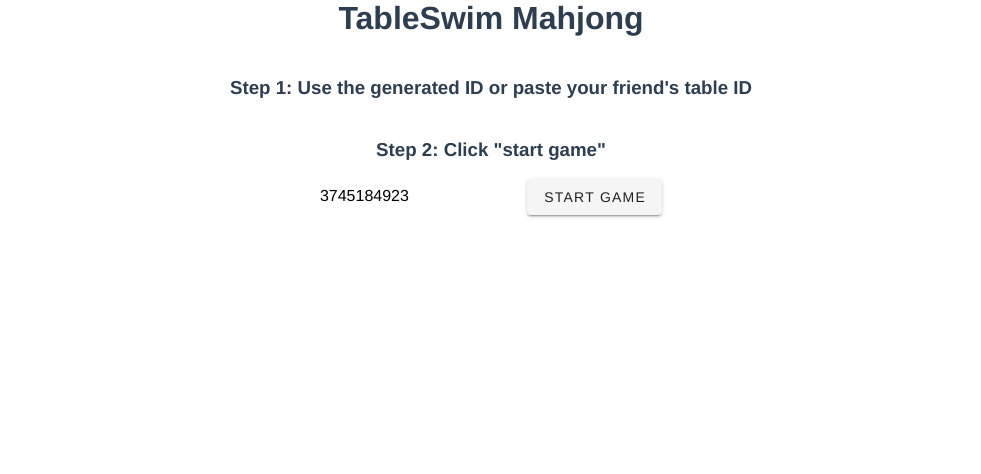
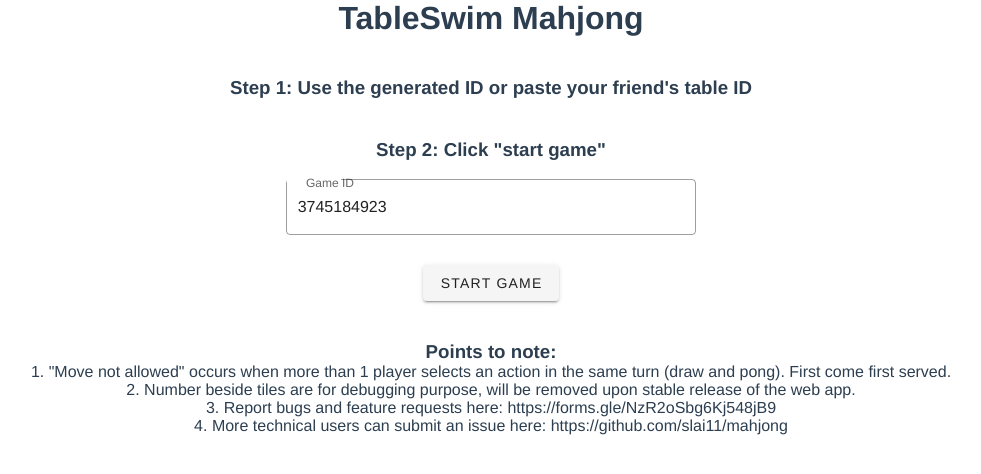
Before and after one commit to slai11/mahjong, a Vue app in the folder frontend/: page / in a window 1280 px wide. Shown: the top 474 px of the page, without its empty margins (149-1130 px from the left). Built offline with nearby package versions, Linux system fonts and the light colour scheme.

Commit message:
refactor: nicer lobby and messages

```diff
--- a/frontend/src/components/Lobby.vue
+++ b/frontend/src/components/Lobby.vue
@@ -4,8 +4,15 @@
     <h3>Step 1: Use the generated ID or paste your friend's table ID</h3>
     <h3>Step 2: Click "start game"</h3>
     <br>
-    <input v-model="gameid" placeholder="Enter game ID" />
-    <v-btn v-on:click="enterGame">Start Game</v-btn>
+
+    <v-row justify="center" align="center">
+      <v-spacer></v-spacer>
+      <v-col cols="6" md="4">
+        <v-text-field outlined v-model="gameid" label="Game ID" />
+        <v-btn :click="enterGame">Start Game</v-btn>
+      </v-col>
+      <v-spacer></v-spacer>
+    </v-row>
 
     <div v-if="gameFull">
       <h3>Game is full. Did you disconnect? Select player to rejoin as:</h3>
@@ -13,6 +20,15 @@
         <input type="radio" id="idx" :value="idx" v-model="playerNumber" />
         <label for="idx">{{ player }}</label>
       </div>
+    </div>
+    <div>
+      <h3>Points to note:</h3>
+      <ul>
+         <li>1. "Move not allowed" occurs when more than 1 player selects an action in the same turn (draw and pong). First come first served.</li>
+         <li>2. Number beside tiles are for debugging purpose, will be removed upon stable release of the web app.</li>
+         <li>3. Report bugs and feature requests here: https://forms.gle/NzR2oSbg6Kj548jB9</li>
+         <li>4. More technical users can submit an issue here: https://github.com/slai11/mahjong</li>
+      </ul>
     </div>
   </div>
 </template>
--- a/frontend/src/components/Player.vue
+++ b/frontend/src/components/Player.vue
@@ -13,7 +13,7 @@
       <v-btn v-if="this.player_turn === this.player_number &&  this.info.can_eat_right" @click="emitInterruptMove(3)" >Eat Right</v-btn>
       <v-btn v-if="this.player_turn === this.player_number &&  this.info.can_eat_left" @click="emitInterruptMove(4)" >Eat Left</v-btn>
     </div>
-    <v-btn v-if="this.transiting || this.player_turn === this.player_number"  @click="dialog = true">Call</v-btn>
+    <v-btn v-if="this.transiting || this.player_turn === this.player_number"  @click="dialog = true">Hu</v-btn>
 
     <v-row justify="center">
       <v-dialog v-model="dialog" persistent max-width="400">
```
Also changed, not shown: 1 other file (tests, documents, lock files or other folders).
